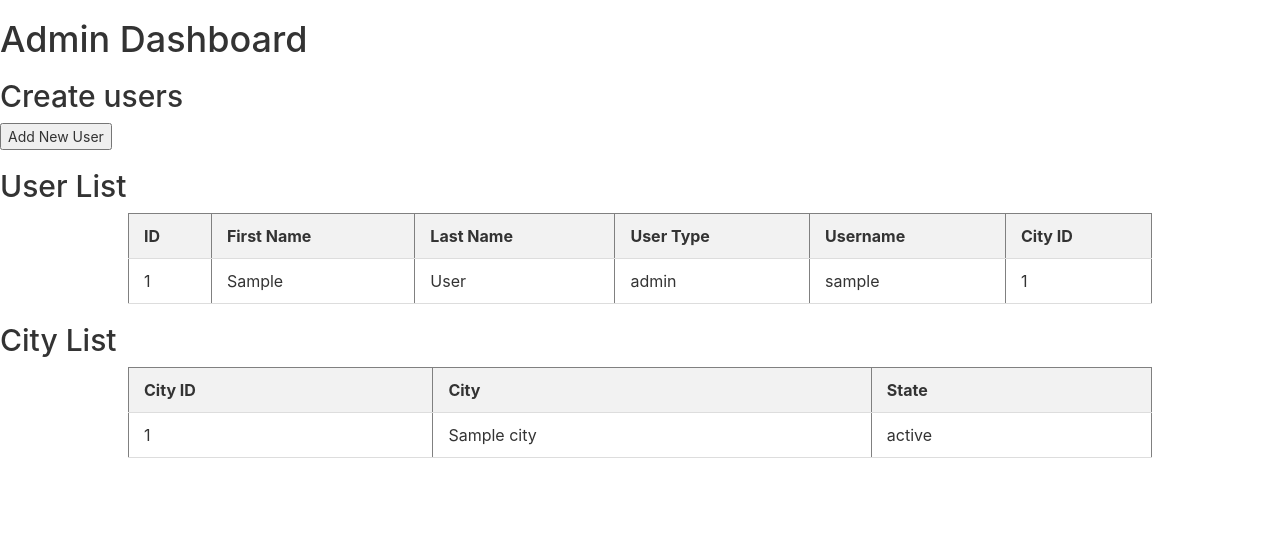
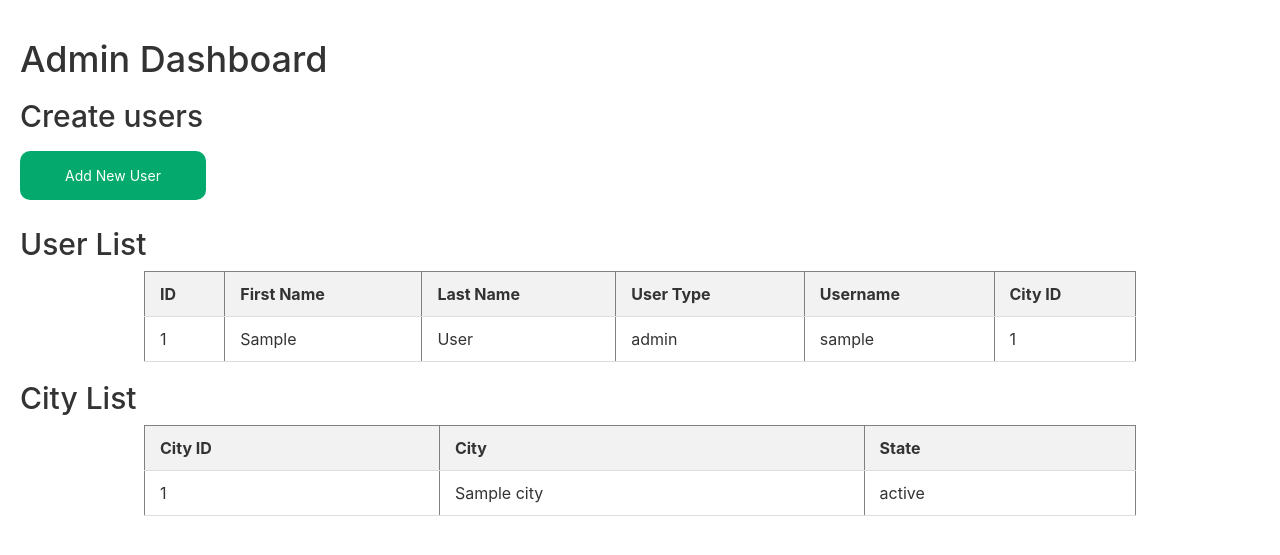
Before and after one commit to MedChest-Development-Group/retail, a Flask app: template app/templates/admin/dashboard.html in a window 1280 px wide. Shown: the top 555 px of the page. Run offline with Flask 3, Linux system fonts and the light colour scheme; the template is opened without the code that fills it: most values are stand-ins (such as "Sample title", 1, 10 or a date in 2020).

Commit message:
changes to dashboard

```diff
--- a/app/static/css/main.css
+++ b/app/static/css/main.css
@@ -253,7 +253,24 @@ input#createUserButton:hover {
     background-color: #45a049;
 }
 
-/* admin table stuff */
+/* admin dashboard stuff */
+.dashboard-container {
+    padding: 20px;
+}
+button#createNewUserButton {
+    width: 15%;
+    background-color: #04AA6D;
+    color: white;
+    padding: 14px 20px;
+    margin: 8px 0;
+    border: none;
+    border-radius: 10px;
+    cursor: pointer;
+}
+
+button#createNewUserButton:hover {
+    background-color: #78a37b;
+}
 
 .users-list {
     width: 80%;
@@ -280,3 +297,29 @@ input#createUserButton:hover {
 .users-list tr:hover {
     background-color: #f5f5f5;
 }
+
+.city-list {
+    width: 80%;
+    margin: auto;
+}
+
+.city-list table {
+    width: 100%;
+    border-collapse: collapse;
+    margin: auto;
+}
+
+.city-list th, .city-list td {
+    padding: 12px 15px;
+    text-align: left;
+    border-bottom: 1px solid #ddd;
+}
+
+.city-list th {
+    background-color: #f2f2f2;
+    color: #333;
+}
+
+.city-list tr:hover {
+    background-color: #f5f5f5;
+}
--- a/app/templates/admin/dashboard.html
+++ b/app/templates/admin/dashboard.html
@@ -1,9 +1,10 @@
 <!-- Quick testing version here - Michael -->
 {% extends "base.html" %}
 {% block content %}
+<div class="dashboard-container">
     <h1>Admin Dashboard</h1>
     <h2>Create users</h2>
-    <button onclick="location.href='/create_user'">Add New User</button>
+    <button onclick="location.href='/create_user'" id="createNewUserButton">Add New User</button>
     <h2>User List</h2>
     <div class="users-list">
         <table border="1">
@@ -33,7 +34,7 @@
         </table>
     </div>
     <h2>City List</h2>
-    <div class="users-list">
+    <div class="city-list">
         <table border="1">
             <thead>
                 <tr>
@@ -53,4 +54,5 @@
             </tbody>
         </table>
     </div>
+</div>
 {% endblock %}
```
